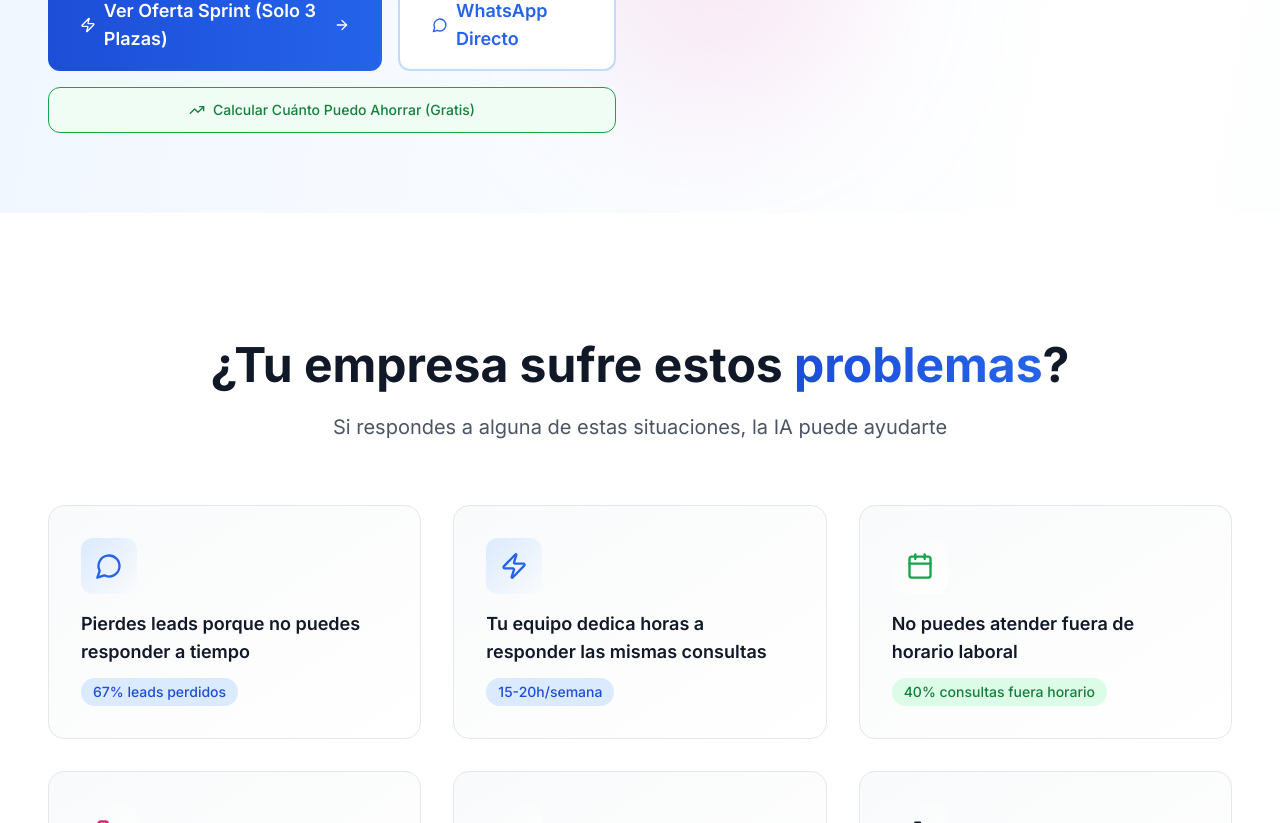
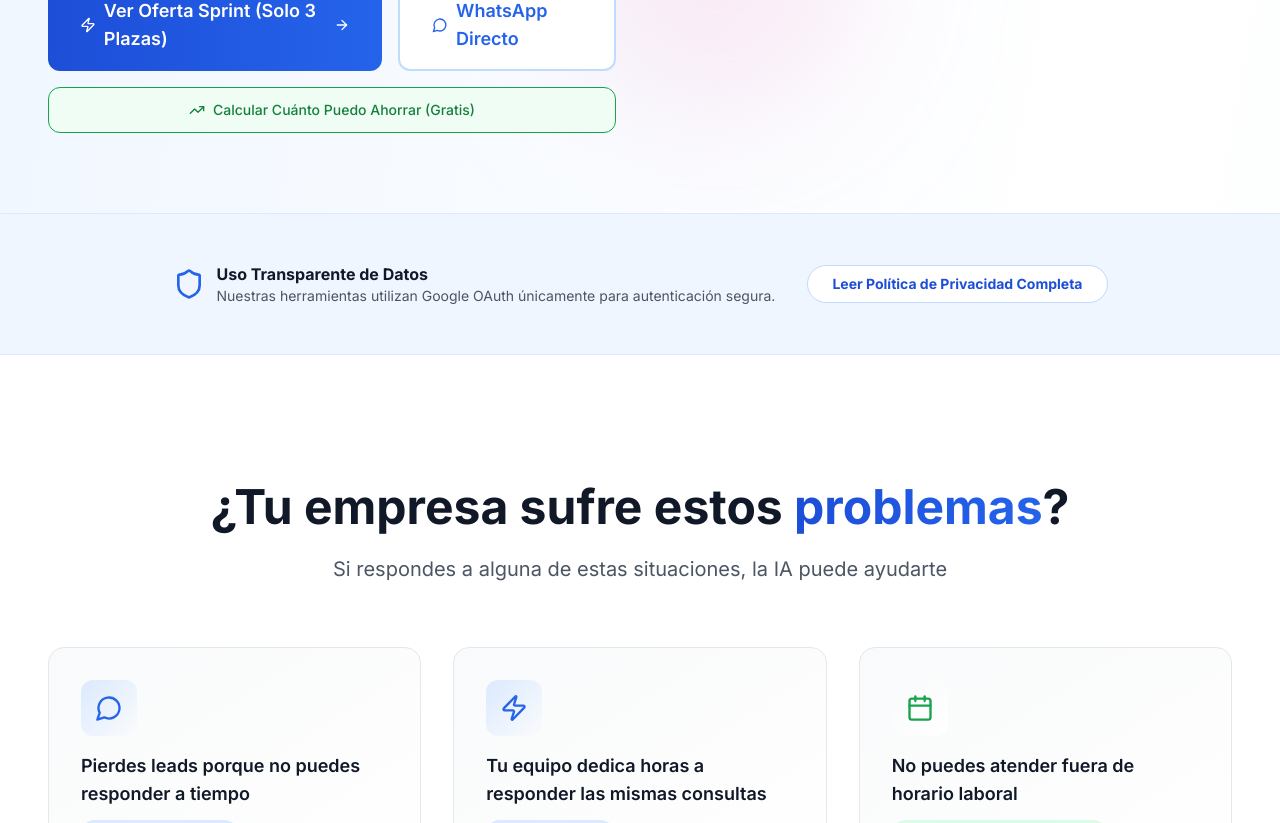
Before and after one commit to DoubleN96/stratomai-web, a Next.js app: page / in a window 1280 px wide. Shown: the part 945-1768 px from the top of the page. Built offline with nearby package versions, Linux system fonts and the light colour scheme.

Commit message:
Compliance Fix: Hyper-visible Privacy Policy links and Transparency section for Google OAuth

```diff
--- a/app/page.tsx
+++ b/app/page.tsx
@@ -70,6 +70,7 @@ export default function StratomaAIHomePage() {
                 <a href="#contact" className="bg-gradient-to-r from-blue-700 to-blue-600 text-white px-6 py-2.5 rounded-lg hover:shadow-lg hover:shadow-blue-500/30 transition-all">
                   Consultoría Gratuita
                 </a>
+                <a href="https://stratomai.com/privacy" className="text-xs font-bold text-blue-600 underline">Política de Privacidad</a>
               </div>
             </div>
           </div>
@@ -206,6 +207,24 @@ export default function StratomaAIHomePage() {
                 </motion.div>
               ))}
             </motion.div>
+          </div>
+        </div>
+      </section>
+
+      {/* Transparency Section for Google OAuth */}
+      <section className="py-12 bg-blue-50 border-y border-blue-100">
+        <div className="max-w-7xl mx-auto px-6 lg:px-12 text-center">
+          <div className="flex flex-col md:flex-row items-center justify-center gap-8">
+            <div className="flex items-center gap-3">
+              <Shield className="w-8 h-8 text-blue-600" />
+              <div className="text-left">
+                <h3 className="font-bold text-gray-900">Uso Transparente de Datos</h3>
+                <p className="text-sm text-gray-600">Nuestras herramientas utilizan Google OAuth únicamente para autenticación segura.</p>
+              </div>
+            </div>
+            <a href="https://stratomai.com/privacy" className="px-6 py-2 bg-white border border-blue-200 rounded-full text-sm font-bold text-blue-700 hover:bg-blue-50 transition-all">
+              Leer Política de Privacidad Completa
+            </a>
           </div>
         </div>
       </section>
```
